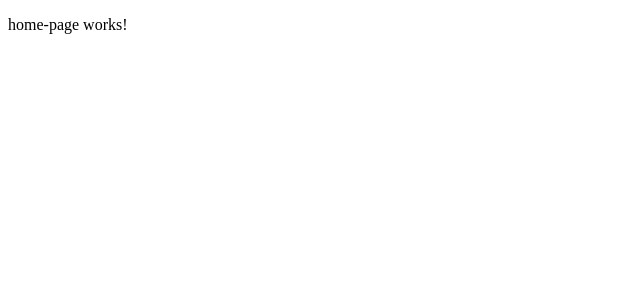
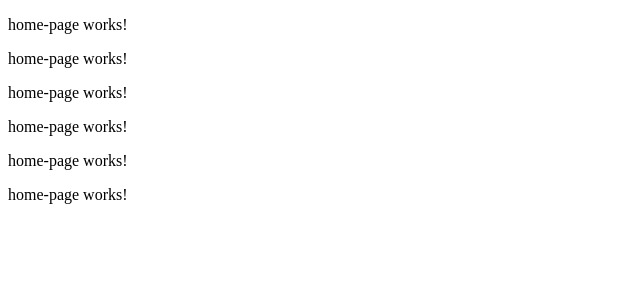
Before and after one commit to Hasan1mahmudul/angular-Ecommerce, an Angular app in the folder angular-ecommerce/: page / in a window 1280 px wide. Shown: the top 300 px of the page, without its empty margins (0-640 px from the left). Built offline with nearby package versions, Linux system fonts and the light colour scheme.

Commit message:
test commit

```diff
--- a/angular-ecommerce/src/app/customer-view/main-pages/home-page/home-page.component.html
+++ b/angular-ecommerce/src/app/customer-view/main-pages/home-page/home-page.component.html
@@ -1 +1,6 @@
 <p>home-page works!</p>
+<p>home-page works!</p>
+<p>home-page works!</p>
+<p>home-page works!</p>
+<p>home-page works!</p>
+<p>home-page works!</p>
```
